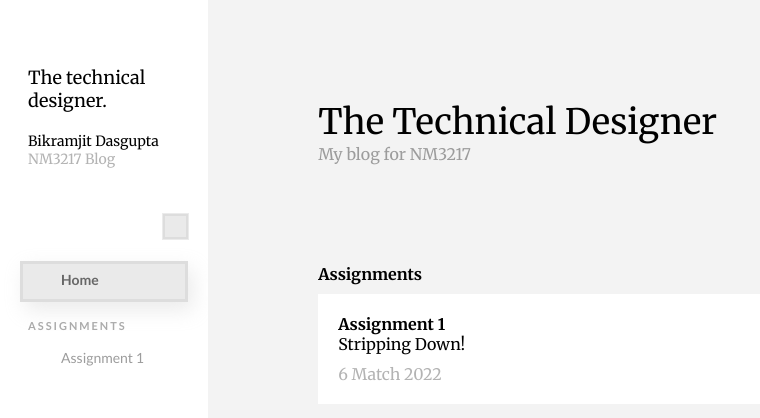
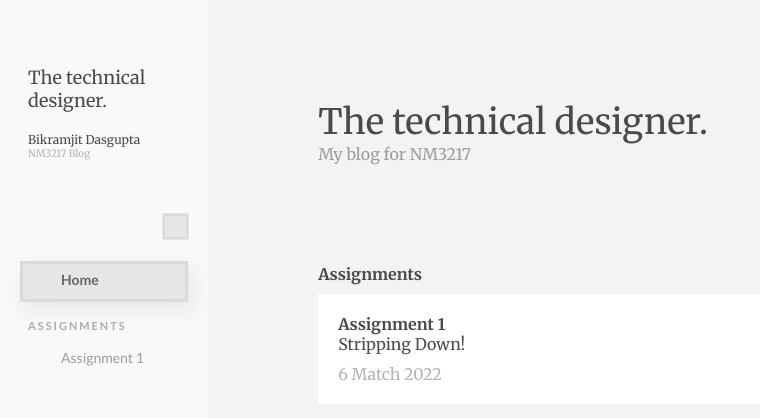
Before and after one commit to bdasgupta02/nm3217-blog, a React (Create React App) app: page / in a window 1280 px wide. Shown: the top 418 px of the page, without its empty margins (0-760 px from the left). Built offline with nearby package versions, Linux system fonts and the light colour scheme; some icons are missing.

Commit message:
minor aesthetic changes

```diff
--- a/src/components/Navbar/index.tsx
+++ b/src/components/Navbar/index.tsx
@@ -110,8 +110,8 @@ function Navbar(props: object) {
                         <div style={{ position: 'absolute', width: 150 }}>
                             <div style={{ fontSize: '18px' }}>The technical designer.</div>
                             <div style={{ height: 20, width: 1 }} />
-                            <div style={{ fontSize: '14px' }}>Bikramjit Dasgupta</div>
-                            <div style={{ fontSize: '14px', color: '#B3B3B3' }}>NM3217 Blog</div>
+                            <div style={{ fontSize: '12px' }}>Bikramjit Dasgupta</div>
+                            <div style={{ fontSize: '10px', color: '#B3B3B3' }}>NM3217 Blog</div>
                         </div>
                     </animated.div>
                 )}
--- a/src/components/Navbar/navbar.css
+++ b/src/components/Navbar/navbar.css
@@ -1,7 +1,7 @@
 .NBOuter {
     font-family: 'Lato', sans-serif;
     min-height: 100vh;
-    background-color: #FFF;
+    background-color: #f9f9f9;
     padding-left: 20px;
     padding-right: 20px;
     overflow-y: auto;
--- a/src/components/TextComponents/index.tsx
+++ b/src/components/TextComponents/index.tsx
@@ -1,13 +1,13 @@
 import React from 'react';
 
-export const Heading = ({ children }: any) => {
+export const Heading = ({ children, style }: any) => {
     return (
-        <div style={{ fontSize: 35 }}>{children}</div>
+        <div style={{ fontSize: '35px', ...style }}>{children}</div>
     )
 }
 
 export const Normal = ({ children, style }: any ) => {
     return (
-        <div style={{ fontSize: 16, color: 'black', ...style }}>{children}</div>
+        <div style={{ fontSize: 16, color: '#4A4A4A', ...style }}>{children}</div>
     )
 }
--- a/src/index.css
+++ b/src/index.css
@@ -4,6 +4,7 @@
 
 body {
   font-family: 'Merriweather', serif;
+  color: #4A4A4A;
   -webkit-font-smoothing: antialiased;
   -moz-osx-font-smoothing: grayscale;
   margin: 0;
--- a/src/pages/Home/Tile.tsx
+++ b/src/pages/Home/Tile.tsx
@@ -15,16 +15,26 @@ function Tile({
 }) {
     const [hovering, setHovering] = useState<boolean>(false);
 
-    const shadowAnim = useSpring(hovering ? {
-        boxShadow: '5px 8px 20px #c2c2c252'
-    } : {
-        boxShadow: '0px 0px 0px #c2c2c252'
-    })
+    const shadowAnim = useSpring(
+        hovering
+            ? {
+                  boxShadow: '5px 8px 20px #c2c2c252',
+              }
+            : {
+                  boxShadow: '0px 0px 0px #c2c2c252',
+              },
+    );
 
     return (
         <animated.div
             onClick={() => onClick()}
-            style={{ backgroundColor: 'white', padding: '20px', marginTop: '10px', ...shadowAnim }}
+            style={{
+                backgroundColor: 'white',
+                padding: '20px',
+                marginTop: '10px',
+                cursor: 'pointer',
+                ...shadowAnim,
+            }}
             onMouseOver={() => setHovering(true)}
             onMouseOut={() => setHovering(false)}>
             <Normal style={{ fontWeight: 'bold' }}>{title}</Normal>
--- a/src/pages/Home/index.tsx
+++ b/src/pages/Home/index.tsx
@@ -12,7 +12,7 @@ function Home() {
 
     return (
         <PageWrapper>
-            <Heading>The Technical Designer</Heading>
+            <Heading>The technical designer.</Heading>
             <Normal style={{ fontSize: 16, color: '#9c9c9c' }}>My blog for NM3217</Normal>
             <div style={{ height: 100, width: 1 }} />
 
```
Also changed, not shown: src/pages/Assignment1/Stage0.tsx (deleted, +0 -7 lines), src/pages/Assignment1/Stage1.tsx (deleted, +0 -7 lines), src/pages/Assignment1/Stage2.tsx (deleted, +0 -7 lines), src/pages/Assignment1/Stage3.tsx (deleted, +0 -7 lines), src/pages/Assignment1/Stage4.tsx (deleted, +0 -7 lines), src/pages/Assignment1/Stage5.tsx (deleted, +0 -7 lines).
